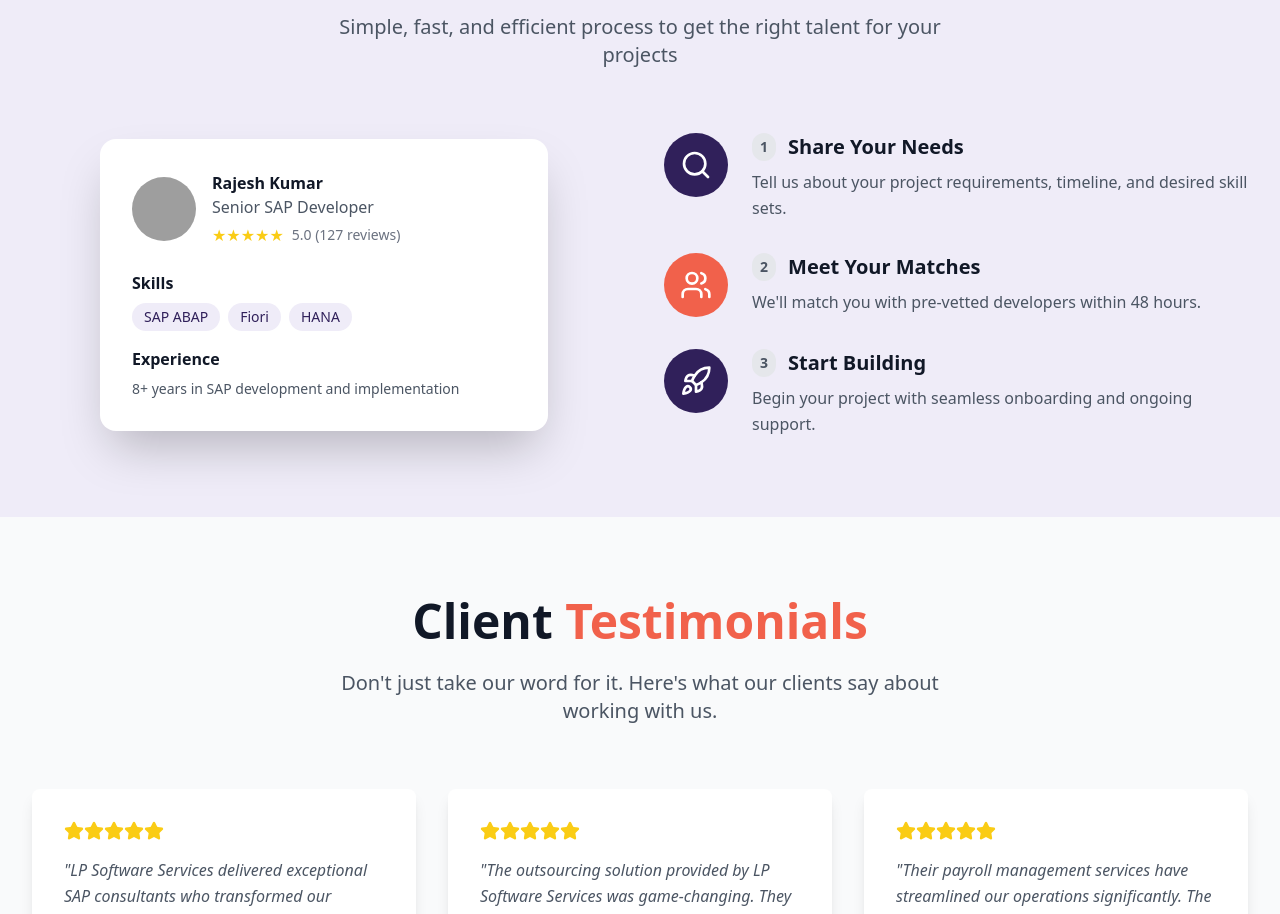
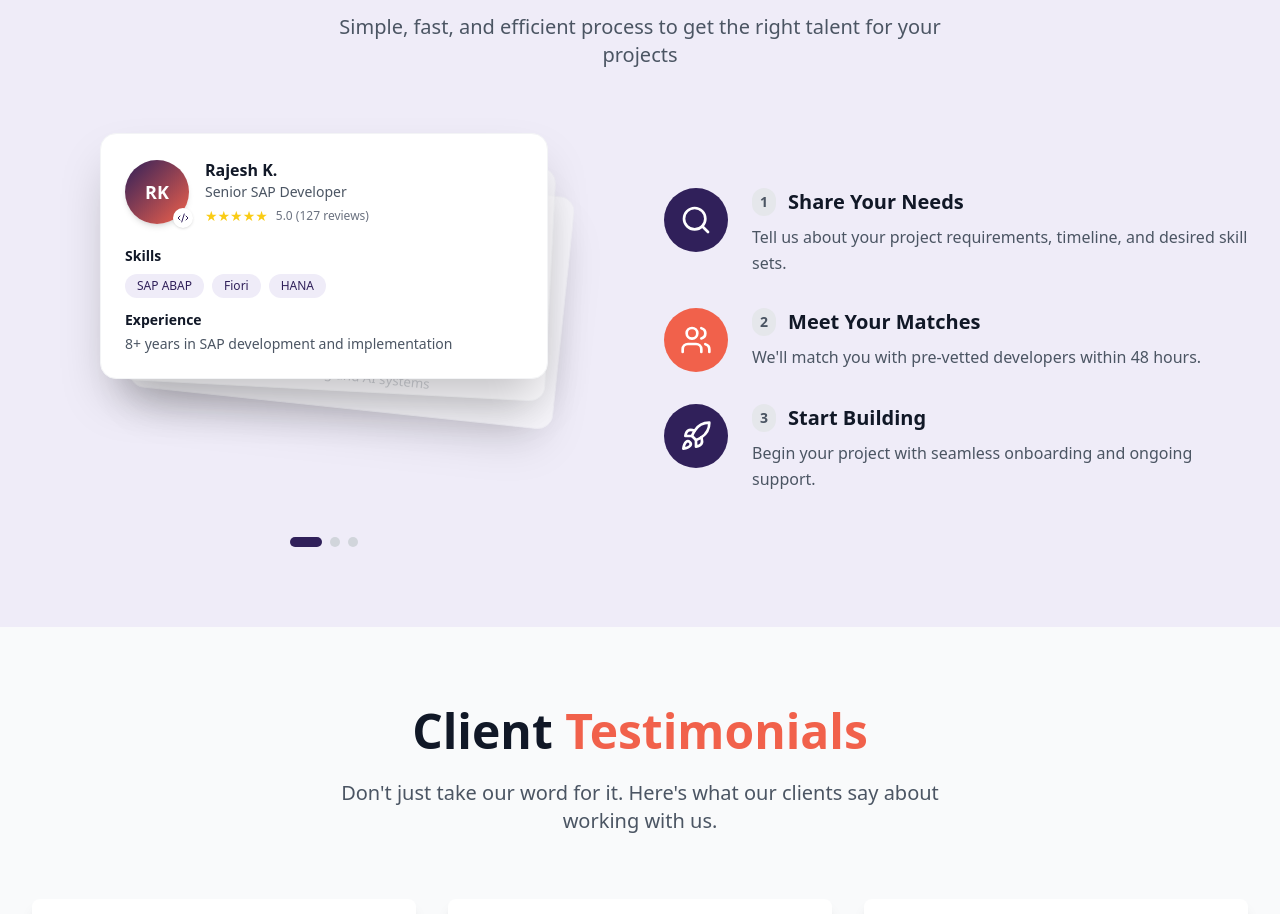
Before and after one commit to LPSoftwareServices/LPSS-JS, a React (Vite) app: page / in a window 1280 px wide. Shown: the part 2280-3194 px from the top of the page. Built offline with nearby package versions, Linux system fonts and the light colour scheme; grey boxes are pictures that could not be loaded.

Commit message:
Update HiringProcess.tsx
Cards are changing into multiple and removing orginal images

```diff
--- a/src/components/HiringProcess.tsx
+++ b/src/components/HiringProcess.tsx
@@ -1,7 +1,9 @@
 
-import { CheckCircle, Search, Users, Rocket } from "lucide-react";
+import { useState } from "react";
+import { Search, Users, Rocket, Code2 } from "lucide-react";
 
 const HiringProcess = () => {
+  const [active, setActive] = useState(0);
   const steps = [
     {
       icon: <Search className="w-8 h-8 text-white" />,
@@ -23,6 +25,43 @@ const HiringProcess = () => {
     }
   ];
 
+  const engineers = [
+    {
+      name: "Rajesh K.",
+      role: "Senior SAP Developer",
+      rating: "5.0",
+      reviews: 127,
+      skills: ["SAP ABAP", "Fiori", "HANA"],
+      experience: "8+ years in SAP development and implementation",
+      gradient: "from-brand-purple to-brand-coral",
+    },
+    {
+      name: "Priya S.",
+      role: "Full-Stack Engineer",
+      rating: "4.9",
+      reviews: 98,
+      skills: ["React", "Node.js", "AWS"],
+      experience: "6+ years building scalable web platforms",
+      gradient: "from-brand-coral to-brand-purple",
+    },
+    {
+      name: "Arjun M.",
+      role: "Data & AI Engineer",
+      rating: "5.0",
+      reviews: 84,
+      skills: ["Python", "ML Ops", "Snowflake"],
+      experience: "7+ years in data engineering and AI systems",
+      gradient: "from-brand-purple to-purple-400",
+    },
+  ];
+
+  const getInitials = (name: string) =>
+    name
+      .split(" ")
+      .map((n) => n[0])
+      .join("")
+      .toUpperCase();
+
   return (
     <section className="py-20 bg-brand-light-purple">
       <div className="container mx-auto px-4 lg:px-8">
@@ -38,42 +77,88 @@ const HiringProcess = () => {
         </div>
 
         <div className="grid lg:grid-cols-2 gap-12 items-center">
-          {/* Left side - Developer Profile Card */}
-          <div className="relative">
-            <div className="bg-white rounded-2xl shadow-2xl p-8 max-w-md mx-auto">
-              <div className="flex items-center mb-6">
-                <img
-                  src="https://images.unsplash.com/photo-1507003211169-0a1dd7228f2d?ixlib=rb-4.0.3&auto=format&fit=crop&w=200&q=80"
-                  alt="Developer"
-                  className="w-16 h-16 rounded-full object-cover mr-4"
-                />
+          {/* Left side - Engineer Profile Cards (click to switch) */}
+          <div className="relative max-w-md mx-auto w-full">
+            <div className="relative h-[380px]">
+              {engineers.map((eng, i) => {
+                const offset = i - active;
+                const isActive = i === active;
+                return (
+                  <button
+                    type="button"
+                    key={eng.name}
+                    onClick={() => setActive(i)}
+                    aria-label={`View ${eng.name}`}
+                    aria-pressed={isActive}
+                    className="absolute inset-x-0 text-left bg-white rounded-2xl shadow-2xl p-6 border border-gray-100 transition-all duration-500 ease-out focus:outline-none focus-visible:ring-2 focus-visible:ring-brand-purple"
+                    style={{
+                      top: `${Math.abs(offset) * 18}px`,
+                      transform: `translateX(${offset * 14}px) rotate(${offset * 3}deg) scale(${isActive ? 1 : 0.95})`,
+                      zIndex: engineers.length - Math.abs(offset),
+                      opacity: isActive ? 1 : 0.55,
+                      pointerEvents: isActive ? "auto" : "auto",
+                      cursor: isActive ? "default" : "pointer",
+                    }}
+                  >
+                    <div className="flex items-center mb-5">
+                      <div
+                        className={`w-16 h-16 rounded-full mr-4 bg-gradient-to-br ${eng.gradient} flex items-center justify-center text-white font-bold text-lg shadow-md relative`}
+                        aria-hidden="true"
+                      >
+                        {getInitials(eng.name)}
+                        <span className="absolute -bottom-1 -right-1 bg-white rounded-full p-1 shadow">
+                          <Code2 className="w-3 h-3 text-brand-purple" />
+                        </span>
+                      </div>
                       <div>
-                  <h3 className="font-bold text-gray-900">Rajesh Kumar</h3>
-                  <p className="text-gray-600">Senior SAP Developer</p>
+                        <h3 className="font-bold text-gray-900">{eng.name}</h3>
+                        <p className="text-gray-600 text-sm">{eng.role}</p>
                         <div className="flex items-center mt-1">
-                    <div className="flex text-yellow-400">
-                      ★★★★★
-                    </div>
-                    <span className="text-sm text-gray-500 ml-2">5.0 (127 reviews)</span>
+                          <div className="flex text-yellow-400 text-sm">★★★★★</div>
+                          <span className="text-xs text-gray-500 ml-2">
+                            {eng.rating} ({eng.reviews} reviews)
+                          </span>
                         </div>
                       </div>
                     </div>
 
-              <div className="space-y-4">
+                    <div className="space-y-3">
                       <div>
-                  <h4 className="font-semibold text-gray-900 mb-2">Skills</h4>
+                        <h4 className="font-semibold text-gray-900 mb-2 text-sm">Skills</h4>
                         <div className="flex flex-wrap gap-2">
-                    <span className="bg-brand-light-purple text-brand-purple px-3 py-1 rounded-full text-sm">SAP ABAP</span>
-                    <span className="bg-brand-light-purple text-brand-purple px-3 py-1 rounded-full text-sm">Fiori</span>
-                    <span className="bg-brand-light-purple text-brand-purple px-3 py-1 rounded-full text-sm">HANA</span>
+                          {eng.skills.map((s) => (
+                            <span
+                              key={s}
+                              className="bg-brand-light-purple text-brand-purple px-3 py-1 rounded-full text-xs font-medium"
+                            >
+                              {s}
+                            </span>
+                          ))}
                         </div>
                       </div>
-
                       <div>
-                  <h4 className="font-semibold text-gray-900 mb-2">Experience</h4>
-                  <p className="text-gray-600 text-sm">8+ years in SAP development and implementation</p>
+                        <h4 className="font-semibold text-gray-900 mb-1 text-sm">Experience</h4>
+                        <p className="text-gray-600 text-sm">{eng.experience}</p>
                       </div>
                     </div>
+                  </button>
+                );
+              })}
+            </div>
+
+            {/* Dots */}
+            <div className="flex justify-center gap-2 mt-6">
+              {engineers.map((eng, i) => (
+                <button
+                  key={eng.name}
+                  type="button"
+                  onClick={() => setActive(i)}
+                  aria-label={`Show ${eng.name}`}
+                  className={`h-2.5 rounded-full transition-all duration-300 ${
+                    i === active ? "w-8 bg-brand-purple" : "w-2.5 bg-gray-300 hover:bg-gray-400"
+                  }`}
+                />
+              ))}
             </div>
           </div>
 
```
Lines whose indentation alone changed are shown as unchanged.
